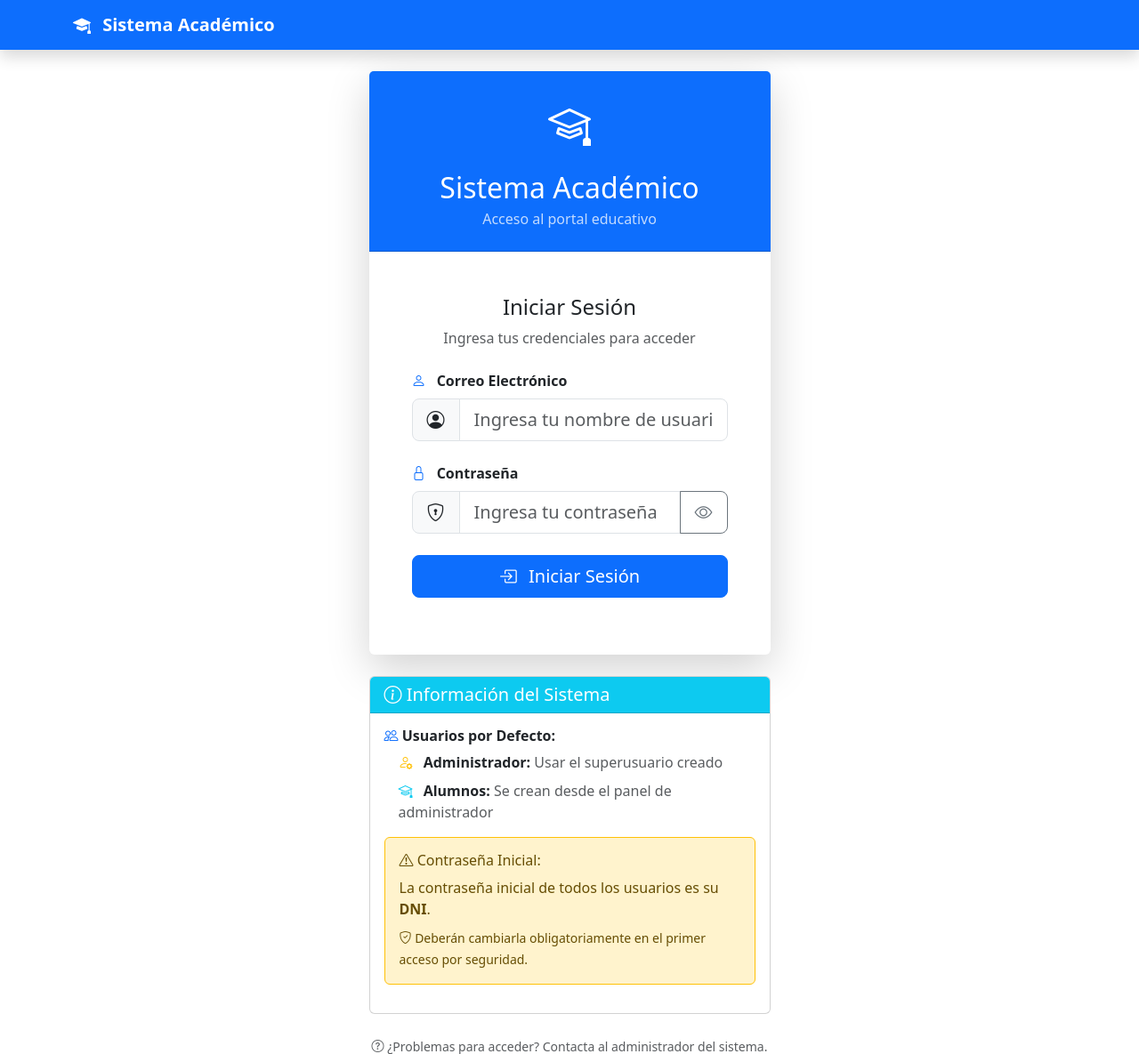
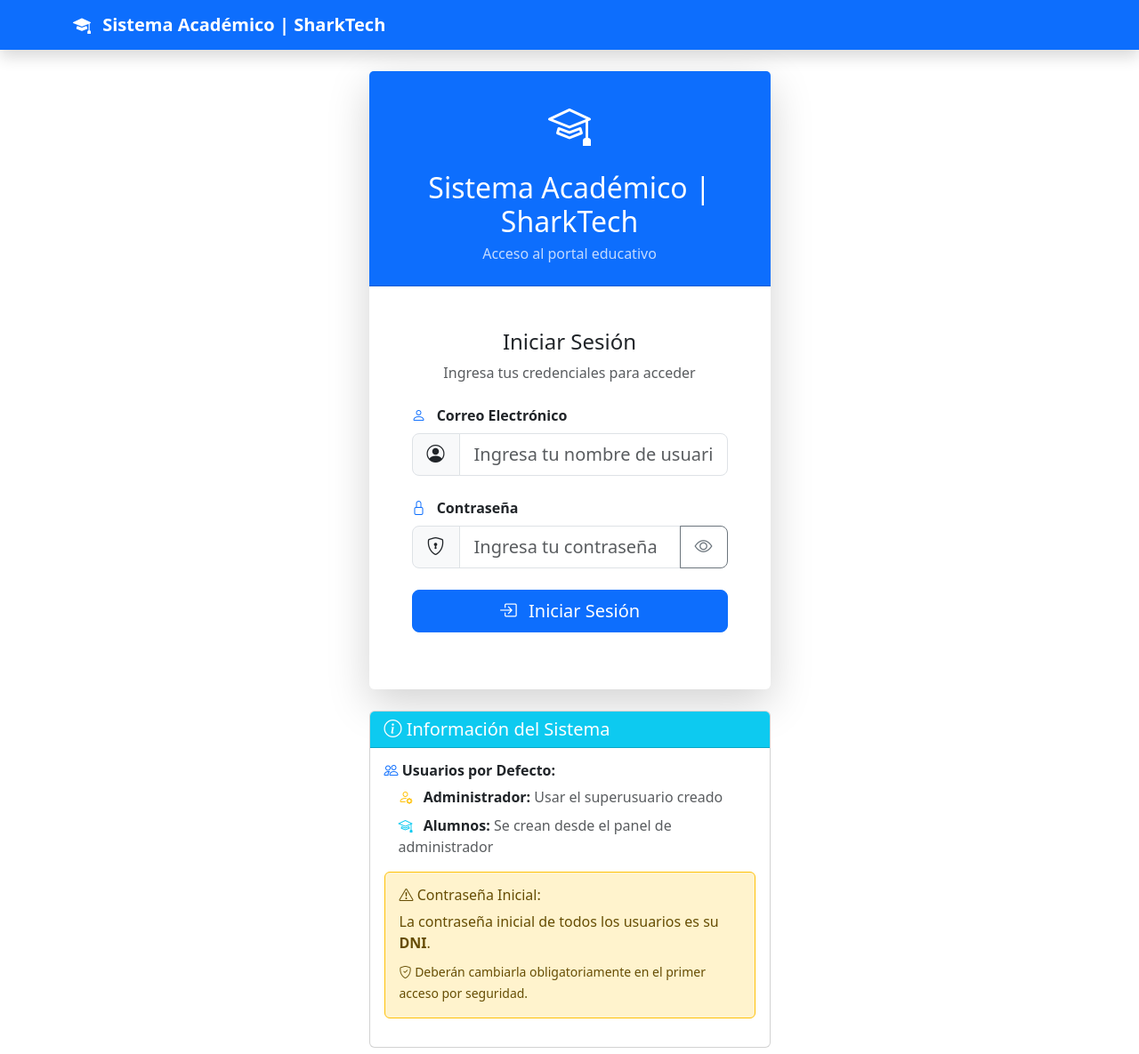
Before and after one commit to SharkTechOrg/DSW_P_Final, a Django app: page /login/ in a window 1280 px wide. Shown: the top 1185 px of the page at 89% size. Run offline with Django 5.2, Linux system fonts and the light colour scheme; some libraries are stand-ins or nearby versions.

Commit message:
feat: update branding in login and base templates to include SharkTech

```diff
--- a/gestion_academica/templates/gestion_academica/auth/login.html
+++ b/gestion_academica/templates/gestion_academica/auth/login.html
@@ -13,7 +13,7 @@
                 <div class="mb-3">
                     <i class="bi bi-mortarboard" style="font-size: 3rem;"></i>
                 </div>
-                <h2 class="mb-1">Sistema Académico</h2>
+                <h2 class="mb-1">Sistema Académico | SharkTech</h2>
                 <p class="mb-0 opacity-75">Acceso al portal educativo</p>
             </div>
 
--- a/gestion_academica/templates/gestion_academica/base.html
+++ b/gestion_academica/templates/gestion_academica/base.html
@@ -50,7 +50,7 @@
         <div class="container">
                         <a class="navbar-brand" href="{% url 'dashboard' %}">
                 <i class="bi bi-mortarboard-fill me-2"></i>
-                Sistema Académico
+                Sistema Académico | SharkTech
             </a>
 
             {% if user.is_authenticated %}
```
